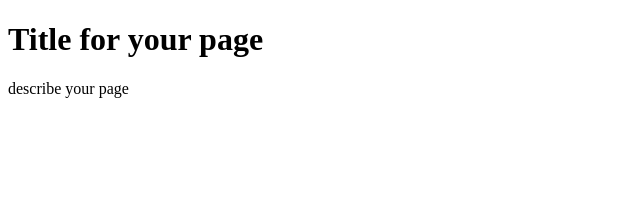
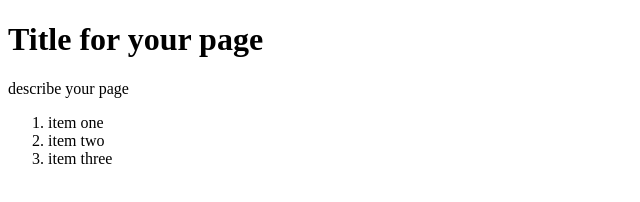
Before and after one commit to luowewe/luowewe, a plain HTML site: page index.html in a window 1280 px wide. Shown: the whole page, without its empty margins (0-640 px from the left). Drawn offline with Linux system fonts and the light colour scheme.

Commit message:
second edit

```diff
--- a/index.html
+++ b/index.html
@@ -8,5 +8,10 @@
 <body>
     <h1> Title for your page</h1>
     <p>describe your page</p>
+    <ol>
+        <li> item one</li>
+        <li> item two</li>
+        <li> item three</li>
+    </ol>
 </body>
 </html>
```
